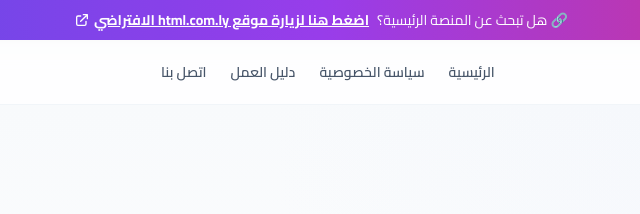
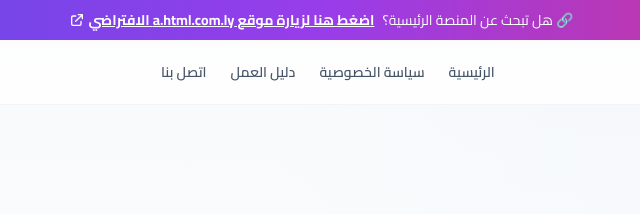
Before and after one commit to Gamingmonster2/a.html.com.ly, a website built with Vite: page index.html in a window 1280 px wide. Shown: the top 214 px of the page, 319-959 px from the left. Built offline with nearby package versions, Linux system fonts and the light colour scheme.

Commit message:
Update index.html

```diff
--- a/index.html
+++ b/index.html
@@ -3,7 +3,7 @@
 <head>
   <meta charset="UTF-8">
   <meta name="viewport" content="width=device-width, initial-scale=1.0">
-  <title>بوابة الناشر |a.HTML.COM.LY</title>
+  <title>بوابة الناشر | HTML.COM.LY</title>
   <link rel="stylesheet" href="./src/input.css">
   <link rel="manifest" href="./manifest.json">
   <meta name="theme-color" content="#0f172a">
@@ -43,8 +43,8 @@
   <!-- Top Connection Banner -->
   <div class="bg-gradient-to-r from-indigo-600 via-purple-600 to-pink-600 text-white text-xs sm:text-sm font-medium py-2.5 px-4 text-center shadow-md flex items-center justify-center gap-2 transition-all duration-300 hover:opacity-95">
     <span>🔗 هل تبحث عن المنصة الرئيسية؟</span>
-    <a href="https://html.com.ly" target="_blank" rel="noopener noreferrer" class="underline font-bold hover:text-yellow-200 transition-colors inline-flex items-center gap-1">
-      اضغط هنا لزيارة موقع html.com.ly الافتراضي
+    <a href="https://a.html.com.ly" target="_blank" rel="noopener noreferrer" class="underline font-bold hover:text-yellow-200 transition-colors inline-flex items-center gap-1">
+      اضغط هنا لزيارة موقع a.html.com.ly الافتراضي
       <svg class="w-4 h-4 inline" fill="none" stroke="currentColor" viewBox="0 0 24 24"><path stroke-linecap="round" stroke-linejoin="round" stroke-width="2" d="M10 6H6a2 2 0 00-2 2v10a2 2 0 002 2h10a2 2 0 002-2v-4M14 4h6m0 0v6m0-6L10 14"></path></svg>
     </a>
   </div>
```
